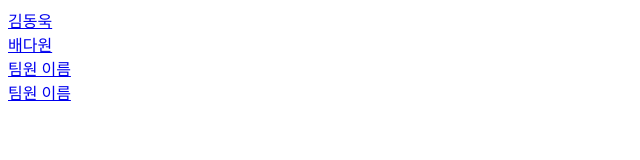
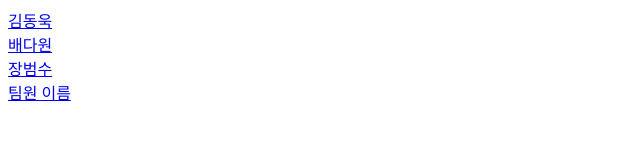
Before and after one commit to KNU-OSP-03-11/html-test, a plain HTML site: page index.html in a window 1280 px wide. Shown: the full height of the page, 0-640 px from the left. Drawn offline with Linux system fonts and the light colour scheme.

Commit message:
Jang added

```diff
--- a/index.html
+++ b/index.html
@@ -6,7 +6,7 @@
     <body>
         <a href = "teammember1.html">김동욱</a><br>
         <a href = "teammember2.html">배다원</a><br>
-        <a href = "teammember3.html"> 팀원 이름 </a><br>
+        <a href = "teammember3.html">장범수</a><br>
         <a href = "teammember4.html"> 팀원 이름 </a><br>
     </body>
 </html>
```
